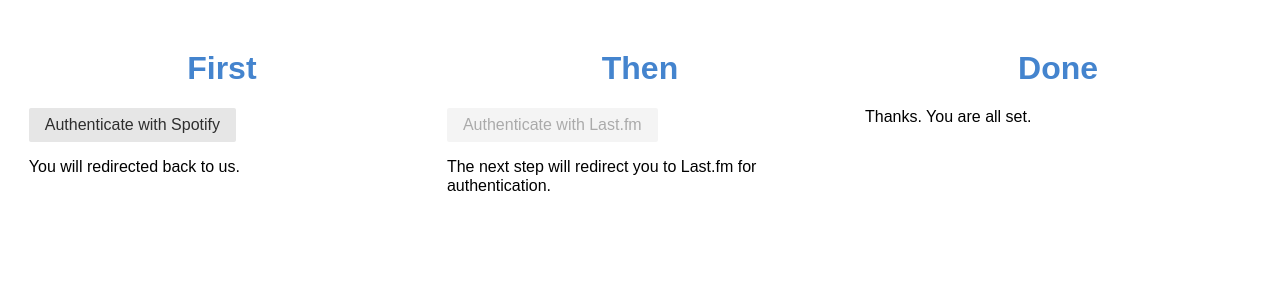
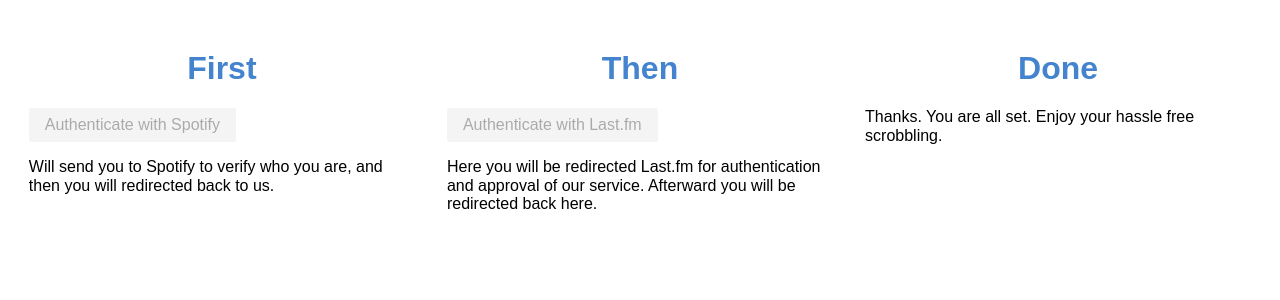
Before and after one commit to Kyrremann/lastfm-spotify-scrobbler-server, a Flask app: template templates/step.html in a window 1280 px wide. Shown: the top 300 px of the page. Run offline with Flask 2, Linux system fonts and the light colour scheme; the template is opened without the code that fills it, so the values that code supplies are empty; some libraries are stand-ins or nearby versions.

Commit message:
Updated the templates and the steps process, next is saving to DB

```diff
--- a/app.py
+++ b/app.py
@@ -10,10 +10,11 @@
 
 SPOTIFY_CLIENT_ID = os.environ['SPOTIFY_CLIENT_ID']
 SPOTIFY_CLIENT_SECRET = os.environ['SPOTIFY_CLIENT_SECRET']
-spotify_client = scrobbler.spotify.SpotifyClient(SPOTIFY_CLIENT_ID, SPOTIFY_CLIENT_SECRET)
 
 LASTFM_API_KEY = os.environ['LASTFM_API_KEY']
 LASTFM_API_SECRET = os.environ['LASTFM_API_SECRET']
+
+spotify_client = scrobbler.spotify.SpotifyClient(SPOTIFY_CLIENT_ID, SPOTIFY_CLIENT_SECRET)
 lastfm_client = scrobbler.lastfm.LastfmClient(LASTFM_API_KEY, LASTFM_API_SECRET)
 
 @app.route("/")
@@ -26,7 +27,7 @@
     redirect_uri = "{}steps/2".format(request.url_root)
     print(redirect_uri)
     auth_url = spotify_client.request_authorization(redirect_uri)
-    return render_template("step.html", auth_url=auth_url)
+    return render_template("step.html", auth_url=auth_url, step=1)
 
 @app.route("/steps/2")
 def capture_spotify_token():
@@ -40,7 +41,8 @@
     # Direct user to authentication Last.fm URL.
     redirect_uri = "{}steps/3".format(request.url_root)
     auth_url = lastfm_client.request_authorization(redirect_uri)
-    return "<a href='{}'>Authenticate Last.fm</a>".format(auth_url)
+    # return "<a href='{}'>Authenticate Last.fm</a>".format(auth_url)
+    return render_template("step.html", auth_url=auth_url, step=2)
 
 @app.route("/steps/3")
 def capture_lastfm_token():
@@ -50,9 +52,11 @@
 
     # TODO: Deserialize Spotify credentials
     spotify_credentials = session['spotify_credentials']
+
     # TODO: Save credentials to MongoDB
-    return "Last.fm credentials: {}\nSpotify credentials: {}".format(lastfm_credentials.todict(), spotify_credentials)
-
+    # lastfm_credentials.todict()
+    # spotify_credentials
+    return render_template("step.html", auth_url='', step=3)
 
 if __name__ == "__main__":
     app.run()
--- a/templates/index.html
+++ b/templates/index.html
@@ -1,4 +1,7 @@
 {% extends "layout.html" %}
 {% block body %}
-  <h1>Hello</h1>
+<h1>Scrobbler.io</h1>
+<p>Welcome to this simple Spotify to Last.fm scrobble service. What we do is to listen to your last played tracks on Spotify and scrobble them to your Last.fm account. Which makes your scrobbling easier, as you don't have to log into each of your units, or to miss out on scrobbles for when you are using Spotify Connect.</p>
+
+<a class="pure-button" href="steps/1">Sign up</a>
 {% endblock %}
--- a/templates/step.html
+++ b/templates/step.html
@@ -4,21 +4,21 @@
     <div class="pure-u-1-3">
         <div class="l-box step">
             <h1>First</h1>
-            <a class="button-xlarge pure-button" href='{{ auth_url }}'>Authenticate with Spotify</a>
-            <p>You will redirected back to us.</p>
+            <a class="button-xlarge pure-button{{ ' pure-button-disabled' if step != 1 }}" href='{{ auth_url }}'>Authenticate with Spotify</a>
+            <p>Will send you to Spotify to verify who you are, and then you will redirected back to us.</p>
         </div>
     </div>
     <div class="pure-u-1-3">
         <div class="l-box step">
             <h1>Then</h1>
-            <a class="button-xlarge pure-button pure-button-disabled" href='{{ auth_url }}'>Authenticate with Last.fm</a>
-            <p>The next step will redirect you to Last.fm for authentication.</p>
+            <a class="button-xlarge pure-button{{ ' pure-button-disabled' if step != 2 }}" href='{{ auth_url }}'>Authenticate with Last.fm</a>
+            <p>Here you will be redirected Last.fm for authentication and approval of our service. Afterward you will be redirected back here.</p>
         </div>
     </div>
     <div class="pure-u-1-3">
         <div class="l-box step">
             <h1>Done</h1>
-            <p<>Thanks. You are all set.</p>
+            <p<>Thanks. You are all set. Enjoy your hassle free scrobbling.</p>
         </div>
     </div>
 </div>
```
